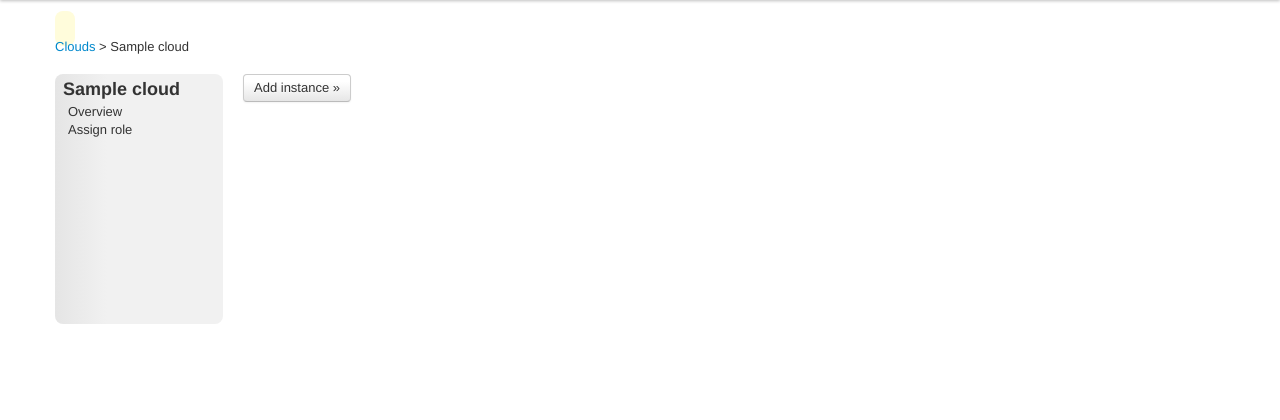
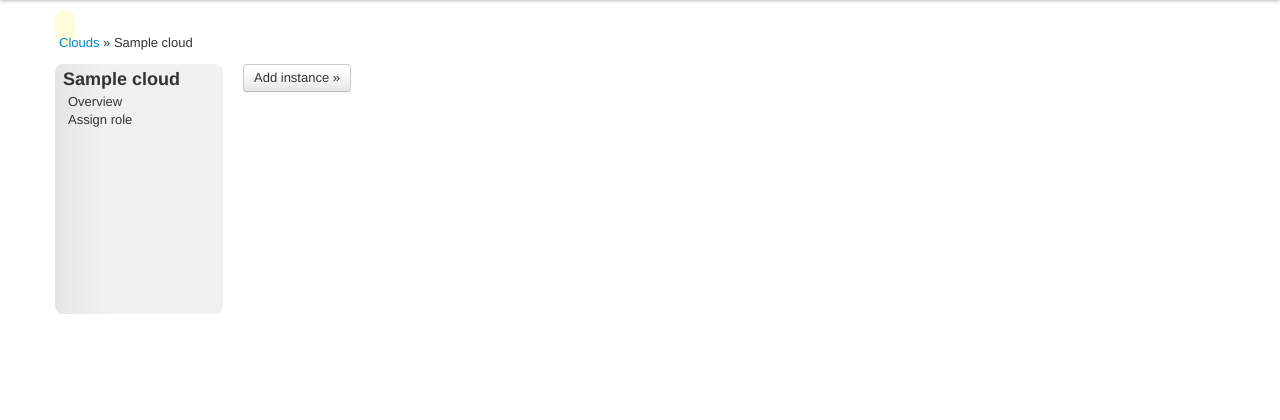
Before and after one commit to sebdah/relic, a Django app: template jeeves/templates/cloud/instance_add.html in a window 1280 px wide. Shown: the part 40-460 px from the top of the page. Run offline with Django 3.2, Linux system fonts and the light colour scheme; the template is opened without the code that fills it: most values are stand-ins (such as "Sample title", 1, 10 or a date in 2020); some libraries are stand-ins or nearby versions.

Commit message:
Added CSS styling to the navigation bar

```diff
--- a/jeeves/media/css/style.css
+++ b/jeeves/media/css/style.css
@@ -132,3 +132,9 @@ footer {
 .code {
     font-family: courier;
 }
+
+.navigation-bar {
+    padding: 4px;
+    margin-top: -8px;
+    margin-bottom: 8px;
+}
--- a/jeeves/templates/cloud/cloud_navigation_bar.html
+++ b/jeeves/templates/cloud/cloud_navigation_bar.html
@@ -1,4 +1,3 @@
-<div>
-    <a href='/cloud'>Clouds</a> > {{cloud.name}}
+<div class="navigation-bar">
+    <a href='/cloud'>Clouds</a> &raquo; {{cloud.name}}
 </div>
-<br />
--- a/jeeves/templates/cloud/instance_navigation_bar.html
+++ b/jeeves/templates/cloud/instance_navigation_bar.html
@@ -1,4 +1,3 @@
-<div>
-    <a href='/cloud'>Clouds</a> > <a href='/cloud/{{cloud.uuid}}'>{{cloud.name}}</a> > {{instance.hostname}}
+<div class="navigation-bar">
+    <a href='/cloud'>Clouds</a> &raquo; <a href='/cloud/{{cloud.uuid}}'>{{cloud.name}}</a> &raquo; {{instance.hostname}}
 </div>
-<br />
--- a/jeeves/templates/cloud/navigation_bar.html
+++ /dev/null
@@ -1,4 +0,0 @@
-<div>
-    <a href='/cloud/{{cloud.uuid}}'>{{cloud.name}}</a>
-</div>
-<br />
```
